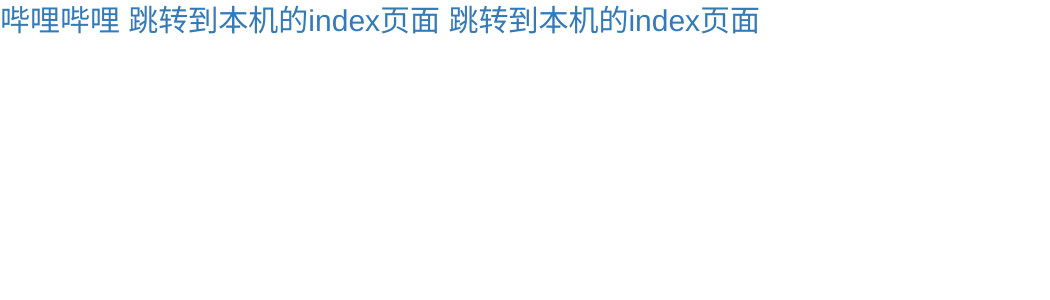
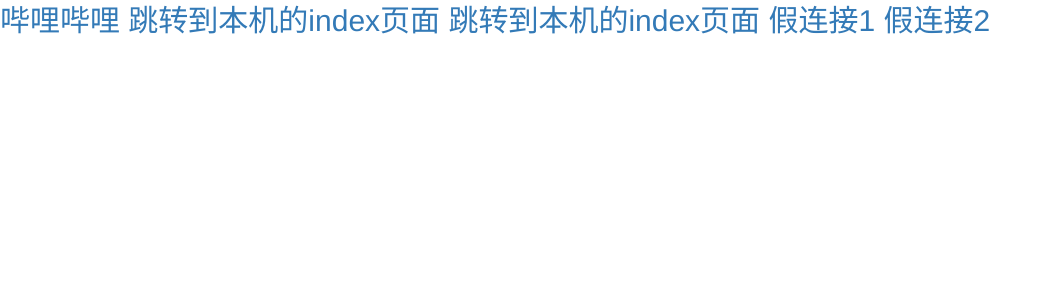
Before and after one commit to boteman0206/htmlTest, a Django app: template templates/demo2/text1.html in a window 1280 px wide. Shown: the top 300 px of the page, without its empty margins (0-1050 px from the left). Run offline with Django 3.2, Linux system fonts and the light colour scheme; the template is opened without the code that fills it, so the values that code supplies are empty.

Commit message:
假鏈接

```diff
--- a/templates/demo2/text1.html
+++ b/templates/demo2/text1.html
@@ -15,8 +15,10 @@
             font-size: 30px;
         }
     </style>
-    <!--base标签写在这里-->
+    <!--base标签写在这里
     <base target="_blank">
+    -->
+
 </head>
 <body>
     <!--todo: a标签的使用
@@ -35,9 +37,16 @@
         和a标签配合使用 又来专门统一指定当前网页中的所有的超链接的（a标签）打开方式
         指定target属性即可 如何a标签也是用了target属性则优先使用a标签中的属性
         todo base标签必须写下head标签的开始标签和结束标签之间 其实写在body好像也可以
+         <base target="_blank">
     -->
 
-    <!--todo 假连接： -->
+    <!--todo 假连接： 点击之后不会调跳转的连接
+      方式： 1： #   自动回回到网页的顶部 跳转到顶部
+             2： javascript:  # 不会回到顶部
+    -->
+    <a href="#">假连接1</a>
+    <a href="javascript:">假连接2</a>
+
 </body>
 <script>
 
```
